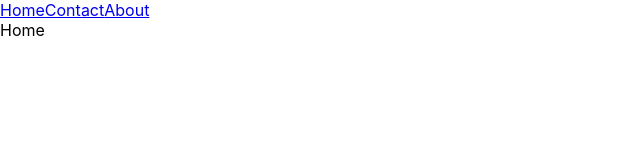
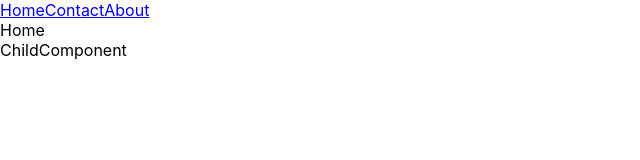
Before and after one commit to PashokSy/genius-space-fullstack-dev, a React (Create React App) app in the folder lectures/react/lessons/: page / in a window 1280 px wide. Shown: the top 160 px of the page, without its empty margins (0-640 px from the left). Built offline with nearby package versions, Linux system fonts and the light colour scheme.

Commit message:
feat: react lesson 12
module 47

```diff
--- /dev/null
+++ b/lectures/react/lessons/src/12_lesson_components/AuthContext.js
@@ -0,0 +1,3 @@
+import { createContext } from 'react';
+
+export const AuthContext = createContext();
--- /dev/null
+++ b/lectures/react/lessons/src/12_lesson_components/ChildComponent.js
@@ -0,0 +1,10 @@
+import React, { useContext } from 'react';
+import { AuthContext } from './AuthContext';
+
+export const ChildComponent = () => {
+  const value = useContext(AuthContext);
+
+  console.log(value);
+
+  return <div>ChildComponent</div>;
+};
--- a/lectures/react/lessons/src/App.js
+++ b/lectures/react/lessons/src/App.js
@@ -1,17 +1,19 @@
 import { Route, Routes, Link, Navigate } from 'react-router-dom';
 import './App.css';
-// import { Home } from './11_lesson_components/Home';
-// import { Contact } from './11_lesson_components/Contact';
-// import { About } from './11_lesson_components/About';
 import { NotFoundPage } from './10_lesson_components/NotFoundPage';
 import { Suspense, lazy } from 'react';
+import { AuthContext } from './12_lesson_components/AuthContext';
+import { ChildComponent } from './12_lesson_components/ChildComponent';
 
 const Home = lazy(() => import('./11_lesson_components/Home'));
 const Contact = lazy(() => import('./11_lesson_components/Contact'));
 const About = lazy(() => import('./11_lesson_components/About'));
 
 function App() {
+  const hello = 'Hello World!';
+
   return (
+    <AuthContext.Provider value={hello}>
       <Suspense>
         <>
           <header>
@@ -27,9 +29,11 @@ function App() {
               <Route path="/404" element={<NotFoundPage />} />
               <Route path="*" element={<Navigate to="/404" />} />
             </Routes>
+            <ChildComponent />
           </main>
         </>
       </Suspense>
+    </AuthContext.Provider>
   );
 }
 
```
Lines whose indentation alone changed are shown as unchanged.
